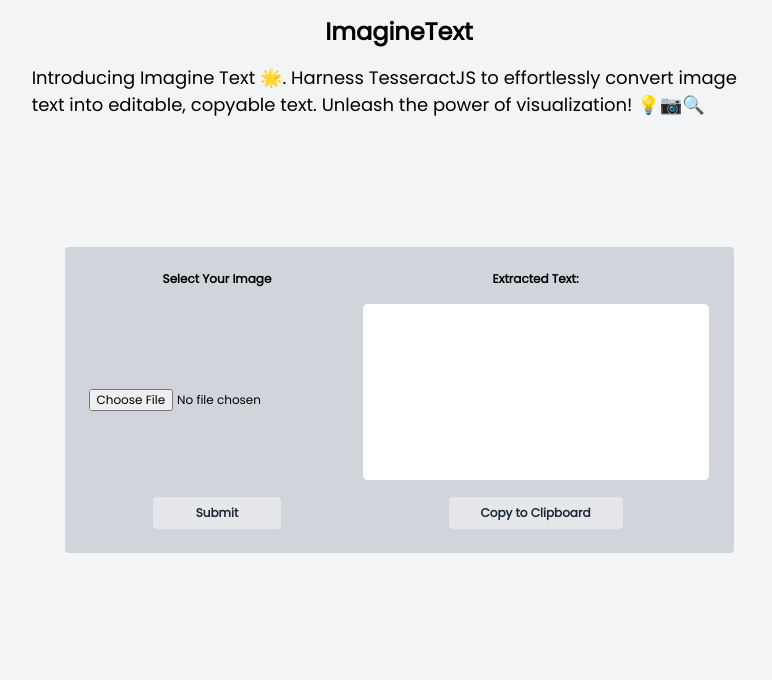
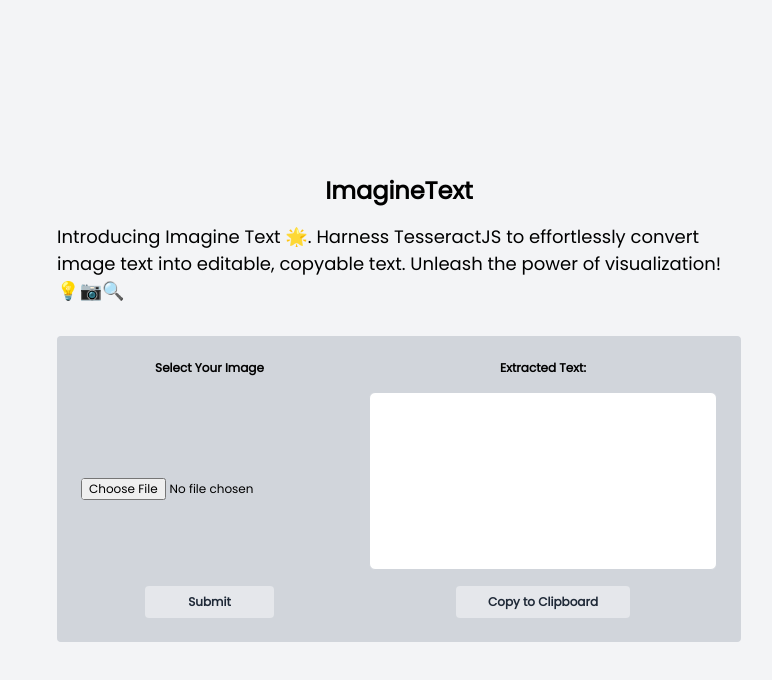
Before and after one commit to hanzalahwaheed/ImagineText, a React (Vite) app in the folder client/: page / in a window 1280 px wide. Shown: the top 680 px of the page, without its empty margins (241-1013 px from the left). Built offline with nearby package versions, Linux system fonts and the light colour scheme.

Commit message:
fixed css

```diff
--- a/client/src/App.jsx
+++ b/client/src/App.jsx
@@ -1,6 +1,8 @@
 import { useState, useRef, useEffect } from "react";
 import axios from "axios";
 import Clipboard from "clipboard";
+import Heading from "./components/Heading";
+import SubHeading from "./components/SubHeading";
 
 const App = () => {
   const [text, setText] = useState("");
@@ -54,15 +56,14 @@
 
   return (
     <div className="flex flex-col justify-center h-screen items-center font-poppins text-xs">
-      <div className="flex flex-col justify-center items-center top-0 fixed">
-        <h1 className="text-2xl font-bold mt-4 mb-4">ImagineText</h1>
-        <p className="text-lg mb-4 leading-normal max-w-prose">
-          Introducing Imagine Text 🌟. Harness TesseractJS to effortlessly
+      <div className="flex flex-col justify-center items-center p-6 w-3/4">
+        <Heading content="ImagineText" />
+        <SubHeading
+          content="Introducing Imagine Text 🌟. Harness TesseractJS to effortlessly
           convert image text into editable, copyable text. Unleash the power of
-          visualization! 💡📷🔍
-        </p>
-      </div>
-      <div className="flex p-4 rounded bg-gray-300">
+          visualization! 💡📷🔍"
+        />
+        <div className="flex flex-row justify-between p-4 rounded bg-gray-300 mt-4 w-3/4">
           <form
             onSubmit={handleSubmit}
             className="flex flex-col items-center justify-between p-2"
@@ -119,6 +120,7 @@
           </div>
         </div>
       </div>
+    </div>
   );
 };
 
```
Lines whose indentation alone changed are shown as unchanged.
